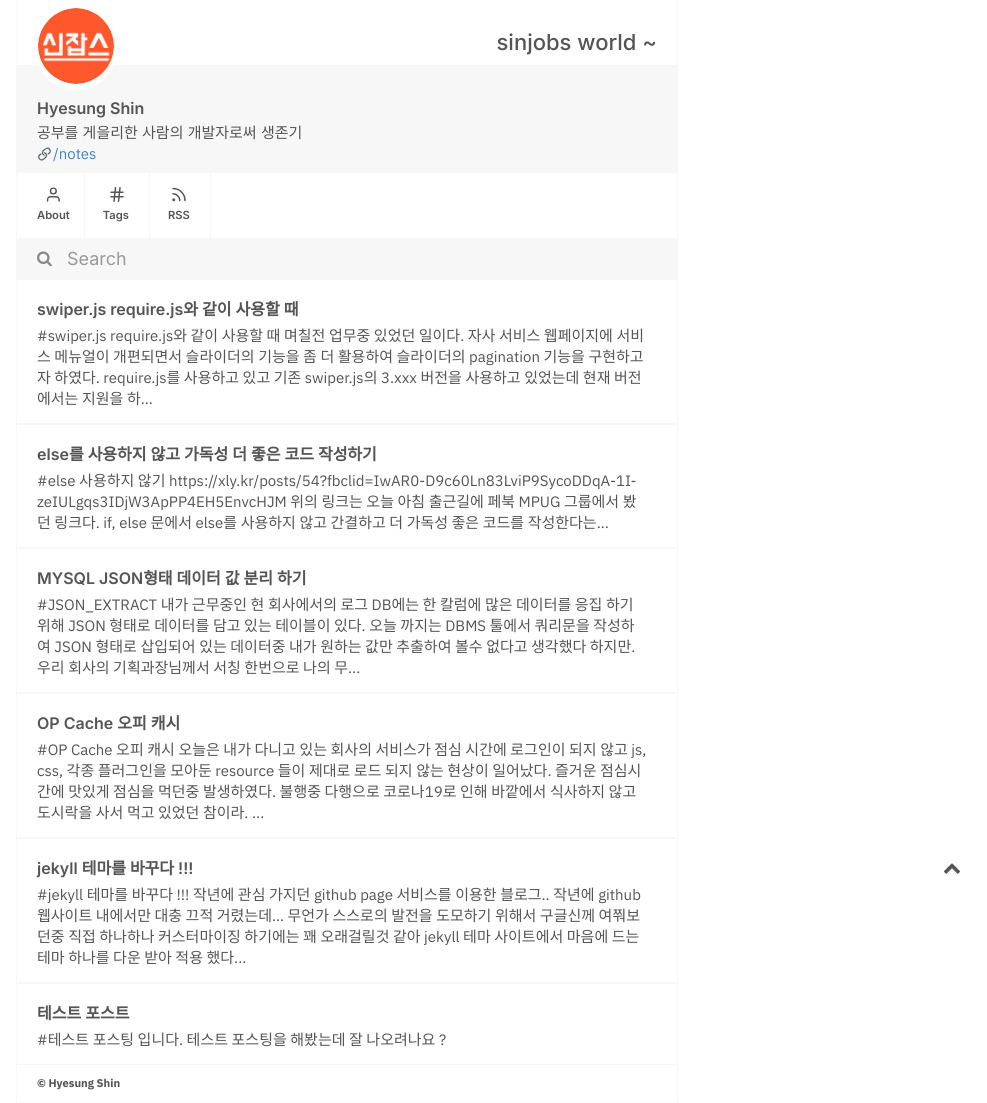
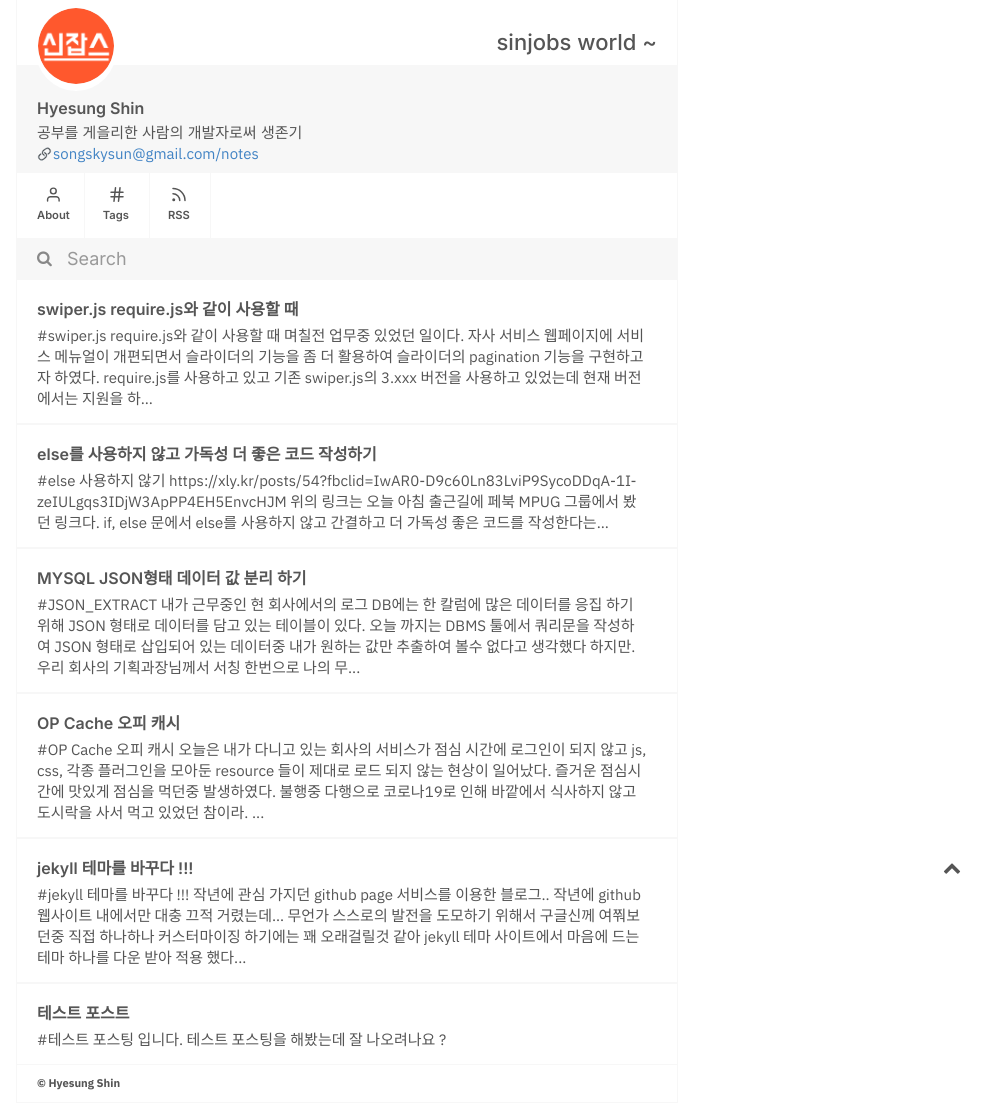
Before and after one commit to songskysun/songskysung.github.io, a Jekyll site: the page built from index.md, in a window 1280 px wide. Shown: the whole page, without its empty margins (293-1280 px from the left). Built offline with Jekyll 4.4.1, drawn with Linux system fonts in a browser that asks for light colours.

Commit message:
Update _config.yml

```diff
--- a/_config.yml
+++ b/_config.yml
@@ -1,7 +1,7 @@
 title: sinjobs world ~
 name: Hyesung Shin
 user_description:  공부를 게을리한 사람의 개발자로써 생존기
-#notes_url: ""
+notes_url: "songskysun@gmail.com"
 profile_pic: /assets/img/profile.png
 favicon: /assets/img/favicon.png
 copyright_name: songskysun
```
